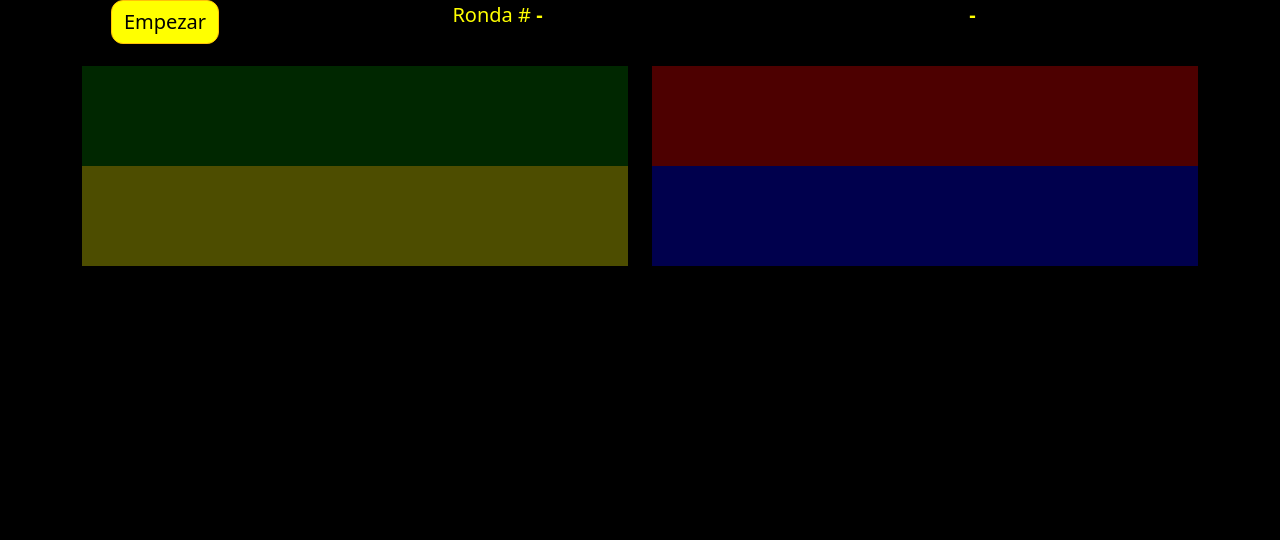
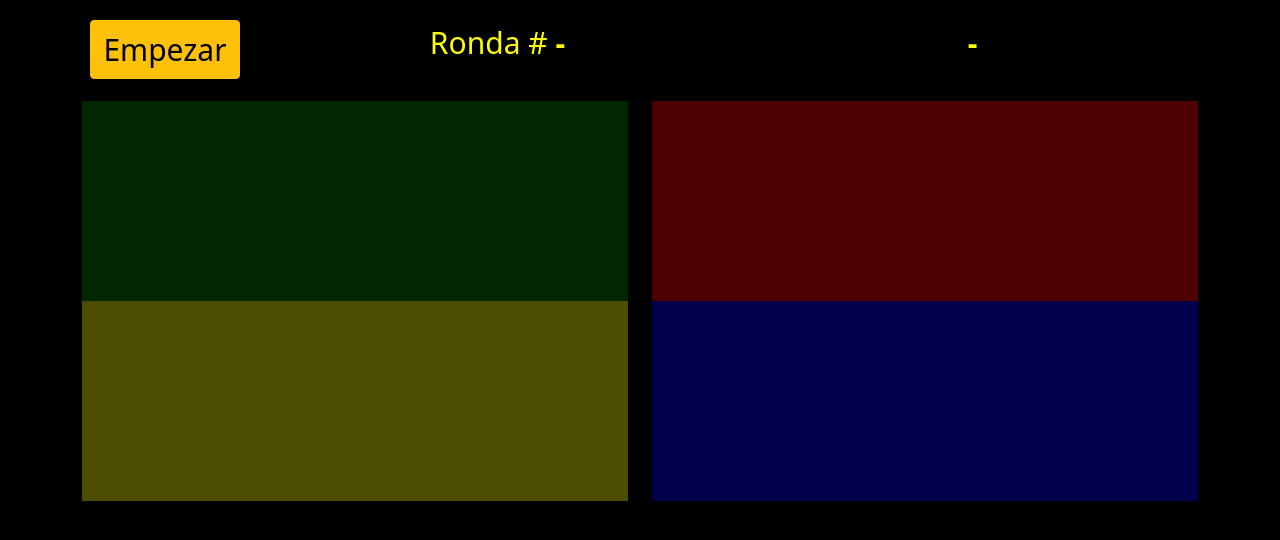
Before and after one commit to Rodrigo-Zo/simon-dice, a website: page index.html in a window 1280 px wide. Drawn offline with nearby package versions, Linux system fonts and the light colour scheme.

Commit message:
Modifica estilos de css
Las letras eran muy pequeñas
Los colores eran muy chicos
el boton no se vizualizaba correctamente por clases de bootstrap

```diff
--- a/index.css
+++ b/index.css
@@ -4,19 +4,18 @@ body{
 
 #panel-usuario{
     text-align: center;
-    font-size: 20px;
+    font-size: 30px;
     color: yellow;
     margin-bottom: 20px;
+    margin-top: 20px;
 }
 
 #boton-empezar{
-    background-color: yellow;
-    font-size: 20px;
-    border-radius: 12px;
+    font-size: 30px;
 }
 
 .color{
-    min-height: 100px;
+    min-height: 200px;
     opacity: 0.3;
 }
 
```
